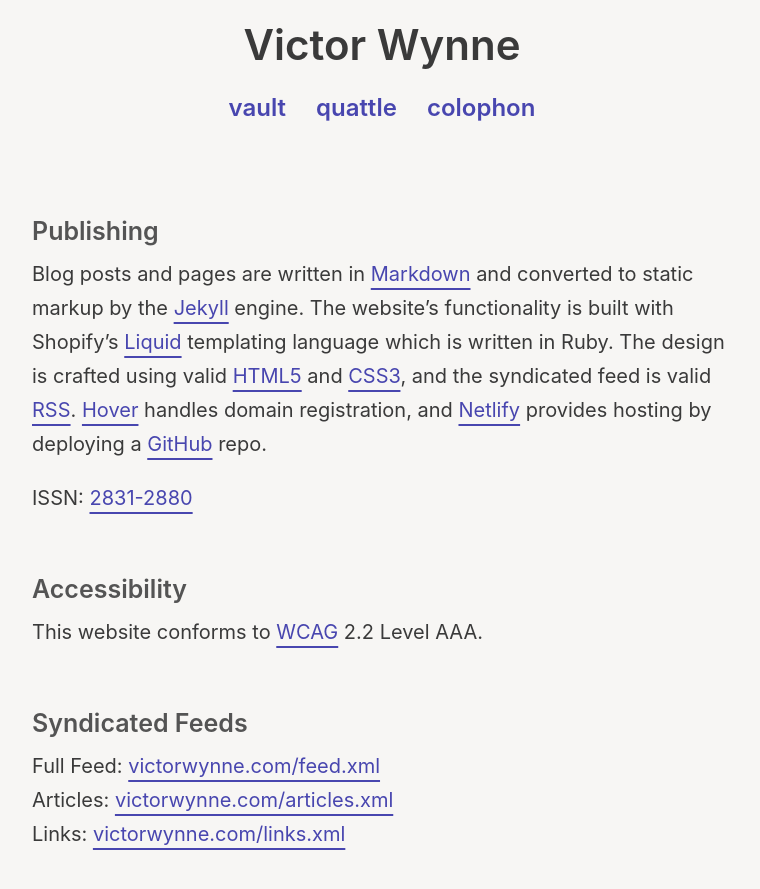
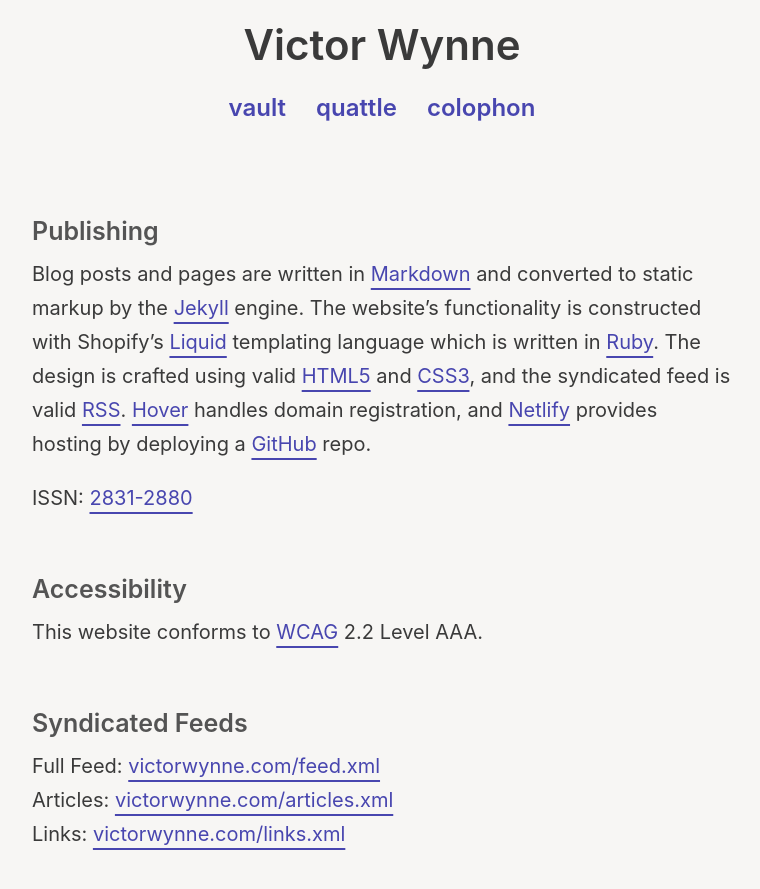
Before and after one commit to victorwynne/victorwynne, a Jekyll site: the page built from colophon.md, in a window 1280 px wide and 900 px high. Shown: the top 889 px of the window, without its empty margins (258-1018 px from the left). Built offline with Jekyll 4.4.1, drawn with Linux system fonts in a browser that asks for light colours.

Commit message:
colophon.md

```diff
--- a/colophon.md
+++ b/colophon.md
@@ -19,7 +19,7 @@
 
 ## <small>Publishing</small>
 
-Blog posts and pages are written in [Markdown](https://daringfireball.net/projects/markdown/) and converted to static markup by the [Jekyll](https://jekyllrb.com) engine. The website’s functionality is built with Shopify’s [Liquid](https://shopify.github.io/liquid/) templating language which is written in Ruby. The design is crafted using valid [HTML5](https://validator.w3.org/nu/?doc=https%3A%2F%2Fvictorwynne.com%2F) and [CSS3](https://jigsaw.w3.org/css-validator/validator?uri=https%3A%2F%2Fvictorwynne.com&profile=css3svg&usermedium=all&warning=0&vextwarning=), and the syndicated feed is valid [RSS](https://validator.w3.org/feed/check.cgi?url=https%3A%2F%2Fvictorwynne.com%2Ffeed.xml). [Hover](https://hover.com/) handles domain registration, and [Netlify](https://www.netlify.com) provides hosting by deploying a [GitHub](https://www.github.com/victorwynne/victorwynne/) repo.
+Blog posts and pages are written in [Markdown](https://daringfireball.net/projects/markdown/) and converted to static markup by the [Jekyll](https://jekyllrb.com) engine. The website’s functionality is constructed with Shopify’s [Liquid](https://shopify.github.io/liquid/) templating language which is written in [Ruby](https://www.ruby-lang.org/en/). The design is crafted using valid [HTML5](https://validator.w3.org/nu/?doc=https%3A%2F%2Fvictorwynne.com%2F) and [CSS3](https://jigsaw.w3.org/css-validator/validator?uri=https%3A%2F%2Fvictorwynne.com&profile=css3svg&usermedium=all&warning=0&vextwarning=), and the syndicated feed is valid [RSS](https://validator.w3.org/feed/check.cgi?url=https%3A%2F%2Fvictorwynne.com%2Ffeed.xml). [Hover](https://hover.com/) handles domain registration, and [Netlify](https://www.netlify.com) provides hosting by deploying a [GitHub](https://www.github.com/victorwynne/victorwynne/) repo.
 
 ISSN: [2831-2880](https://portal.issn.org/resource/ISSN/2831-2880)<br><br>
 
```
